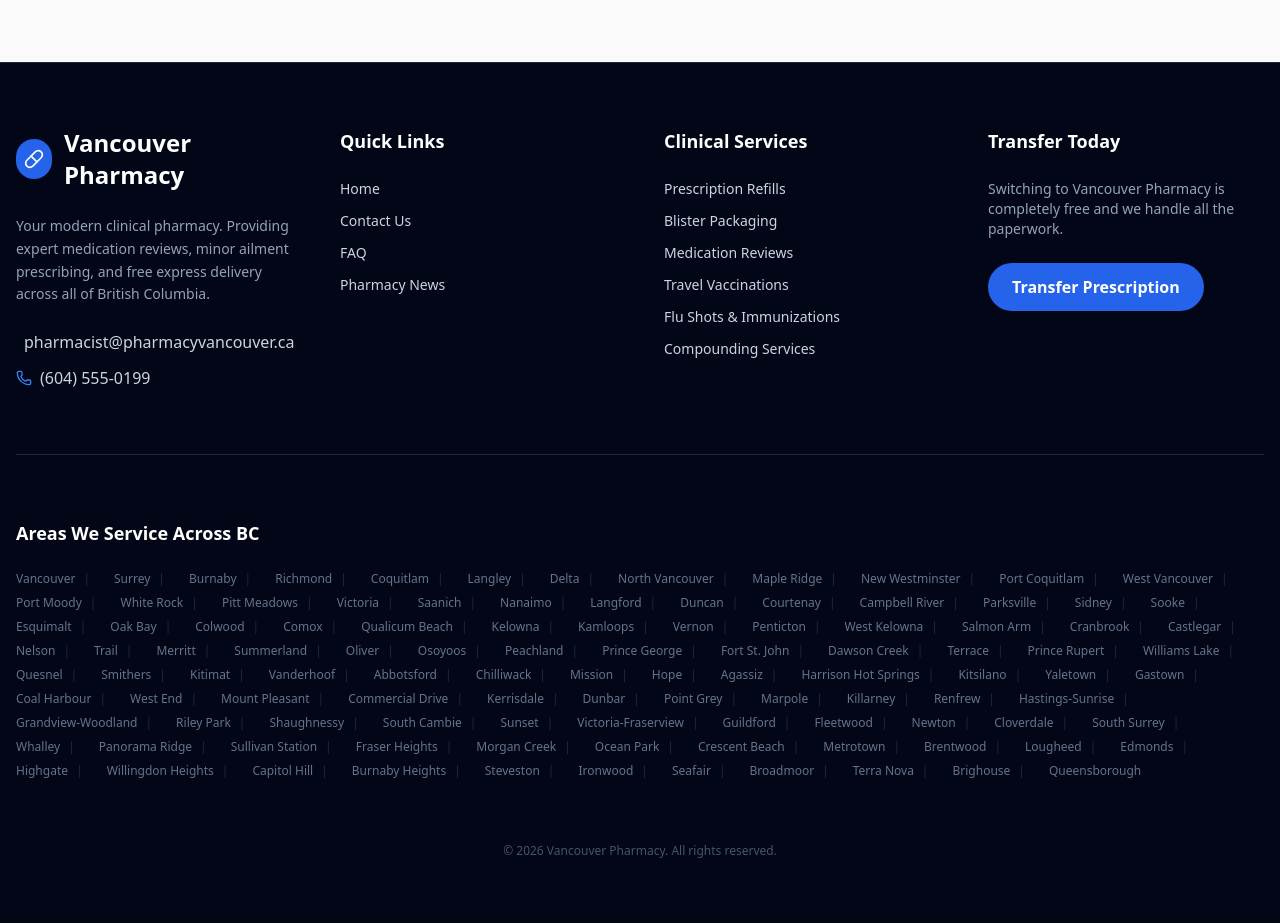
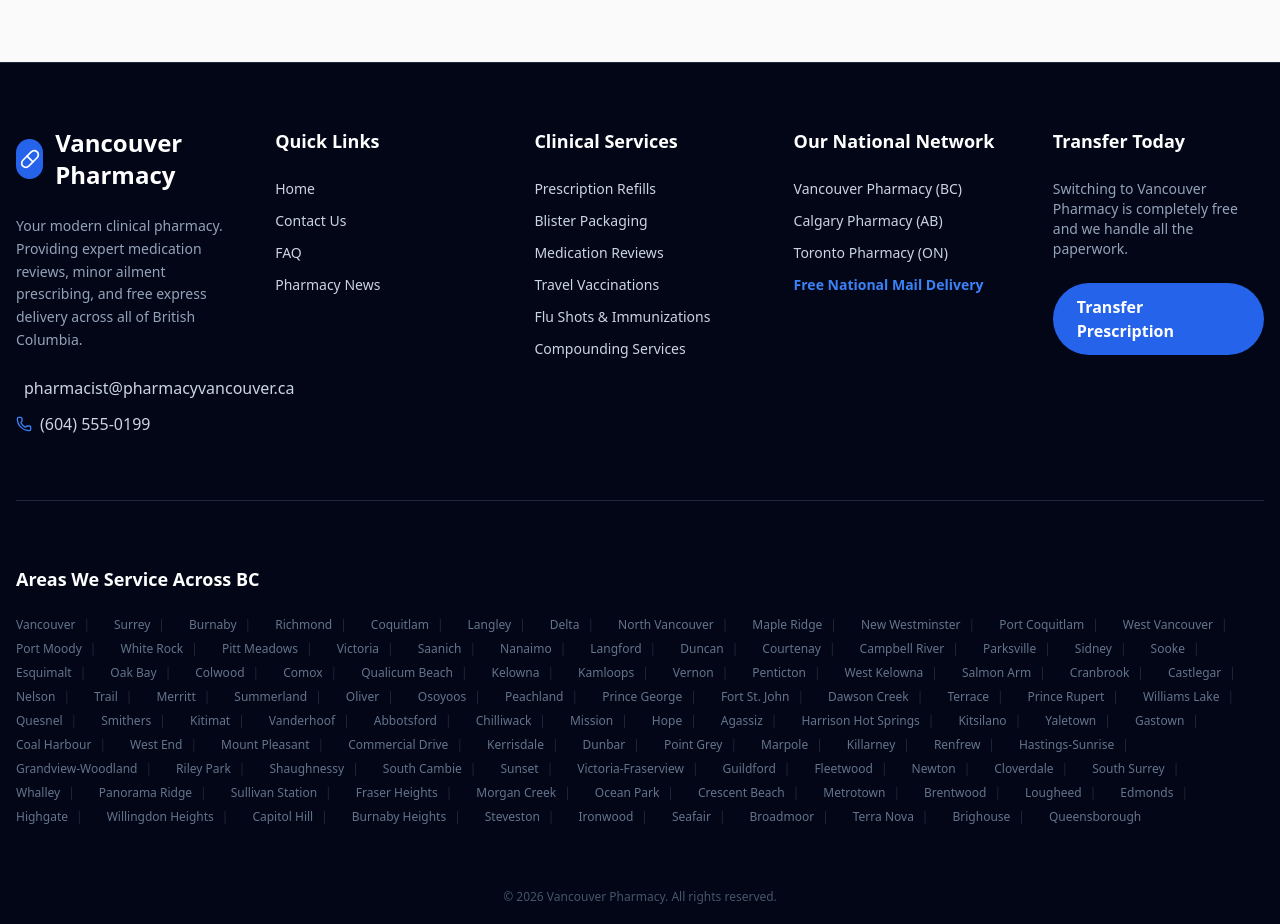
Before and after one commit to cam1352/vancouver-pharmacy, a Next.js app: page / in a window 1280 px wide. Shown: the part 4080-5004 px from the top of the page. Built offline with nearby package versions, Linux system fonts and the light colour scheme.

Commit message:
feat: link all three provincial networks in footer

```diff
--- a/src/components/Footer.tsx
+++ b/src/components/Footer.tsx
@@ -7,7 +7,7 @@ export default function Footer() {
   return (
     <footer className="bg-slate-950 text-slate-300 py-16 px-4 border-t border-slate-800">
       <div className="max-w-7xl mx-auto">
-        <div className="grid grid-cols-1 md:grid-cols-2 lg:grid-cols-4 gap-12 mb-16 border-b border-slate-800 pb-16">
+        <div className="grid grid-cols-1 md:grid-cols-3 lg:grid-cols-5 gap-12 mb-16 border-b border-slate-800 pb-16">
           {/* Brand */}
           <div className="space-y-6">
             <Link href="/" className="flex items-center gap-3 font-bold text-white text-2xl hover:opacity-80 transition">
@@ -54,6 +54,18 @@ export default function Footer() {
             </ul>
           </div>
 
+
+          {/* National Network */}
+          <div>
+            <h3 className="text-white font-bold mb-6 text-lg">Our National Network</h3>
+            <ul className="space-y-3 text-sm">
+              <li><a href="https://pharmacyvancouver.ca" className="hover:text-blue-400 transition">Vancouver Pharmacy (BC)</a></li>
+              <li><a href="https://pharmacycalgary.ca" className="hover:text-blue-400 transition">Calgary Pharmacy (AB)</a></li>
+              <li><a href="https://pharmacytoronto.ca" className="hover:text-blue-400 transition">Toronto Pharmacy (ON)</a></li>
+              <li><a href="mailto:pharmacist@pharmacyvancouver.ca" className="hover:text-blue-400 transition font-bold text-blue-500">Free National Mail Delivery</a></li>
+            </ul>
+          </div>
+
           {/* Call to Action */}
           <div>
             <h3 className="text-white font-bold mb-6 text-lg">Transfer Today</h3>
```
